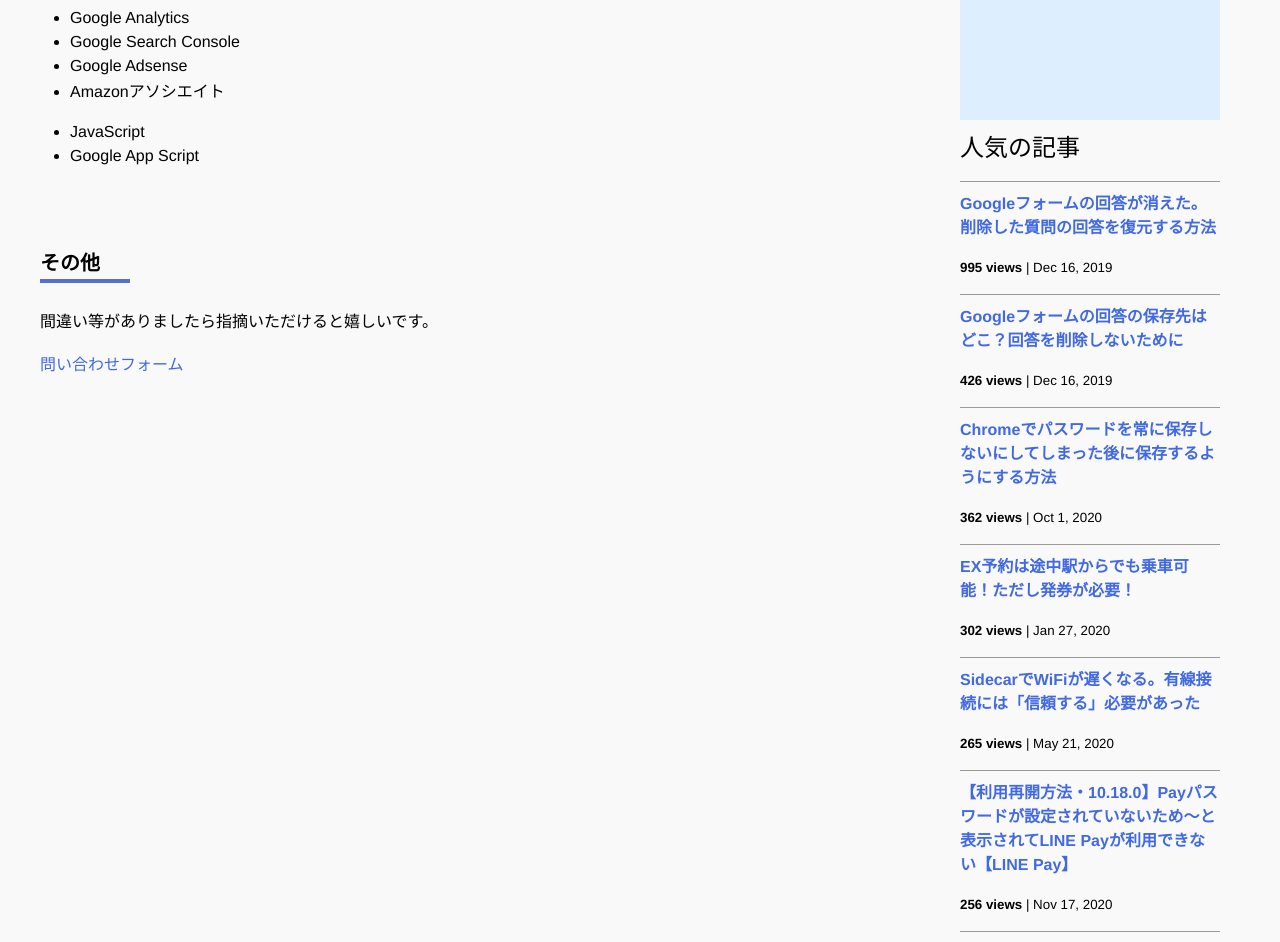
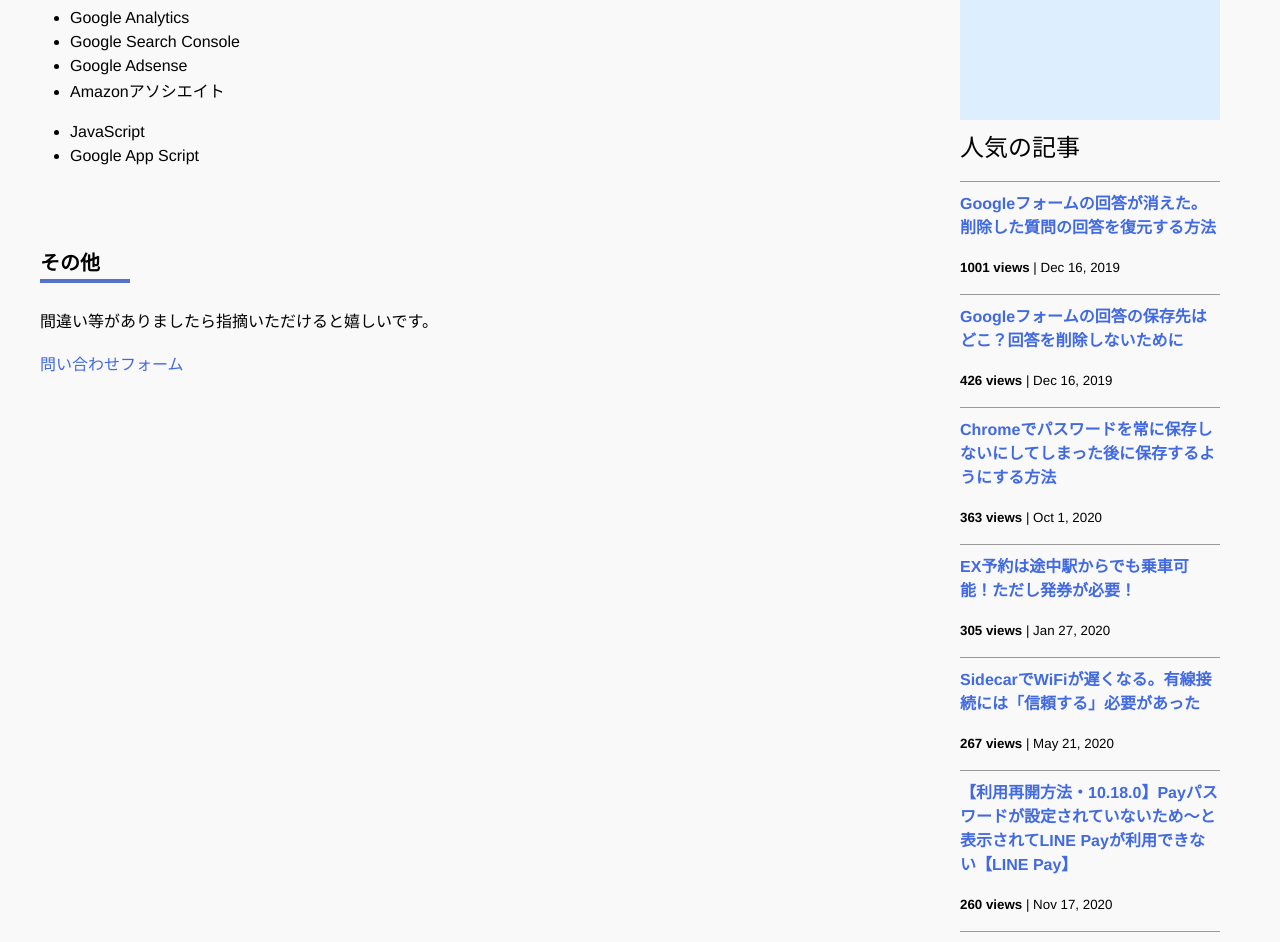
Before and after one commit to iwanaminami/shoyaiwaname, a Jekyll site: the page built from about.markdown, in a window 1280 px wide and 1400 px high, scrolled down 693 px. Shown: the top 942 px of the window. Built offline with Jekyll 4.4.1, drawn with Linux system fonts in a browser that asks for light colours; nearby versions of some CDN libraries; comment, search, counter and statistics services are not loaded.

Commit message:
a new commit message

```diff
--- a/_data/popularposts.yml
+++ b/_data/popularposts.yml
@@ -1,17 +1,17 @@
 side:
-  - view: 995
+  - view: 1001
     url: /2019/12/16/restore-googleform.html
   - view: 426
     url: /2019/12/16/googleform-answers.html
-  - view: 362
+  - view: 363
     url: /2020/10/01/googlepassword.html
-  - view: 302
+  - view: 305
     url: /2020/01/27/ex-rideontheway.html
-  - view: 265
+  - view: 267
     url: /2020/05/21/sidecar-via-cable.html
-  - view: 256
+  - view: 260
     url: /2020/11/17/linepay.html
   - view: 122
     url: /2020/01/23/sfcgold.html
-  - view: 109
+  - view: 110
     url: /2021/05/18/image-compression-word.html
```
